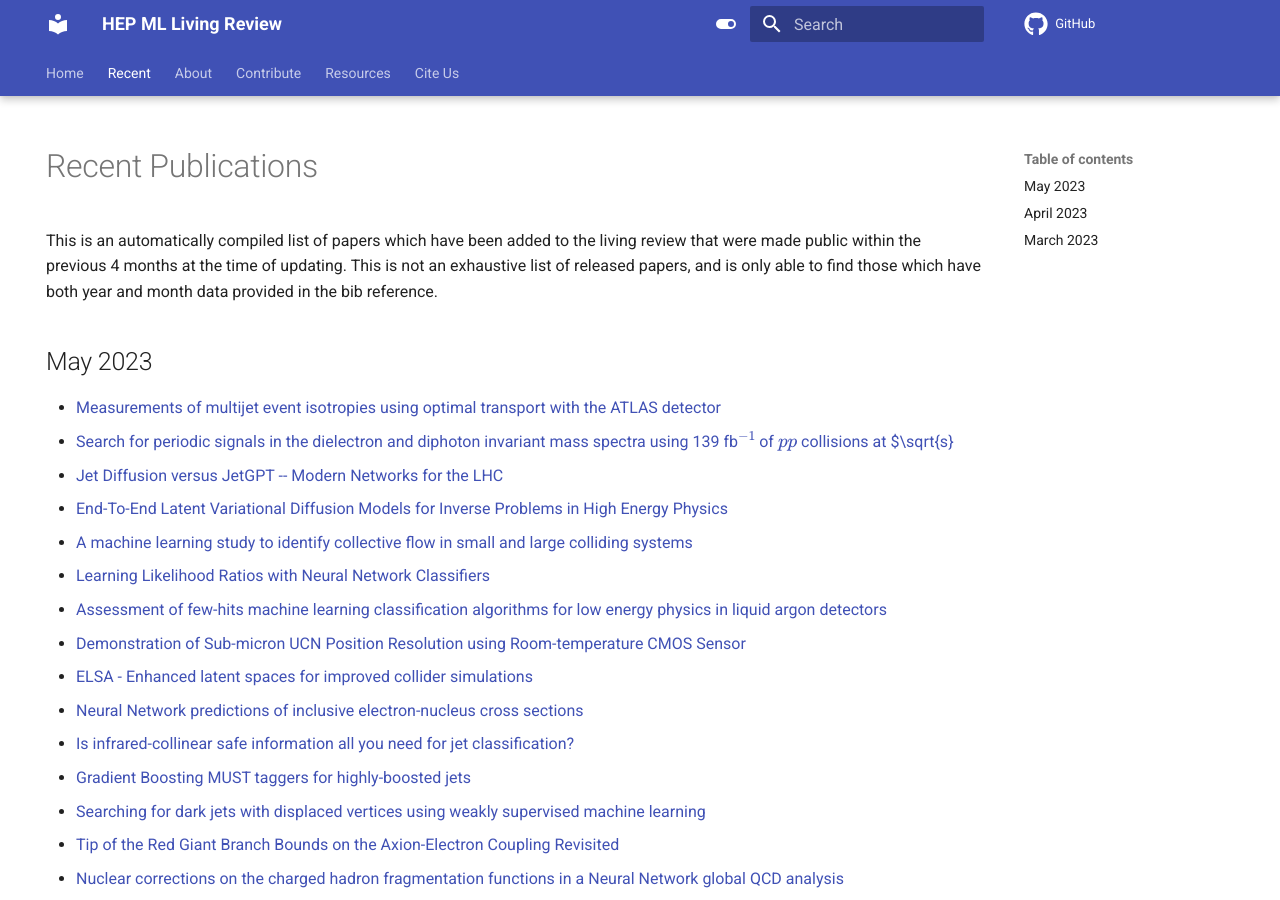
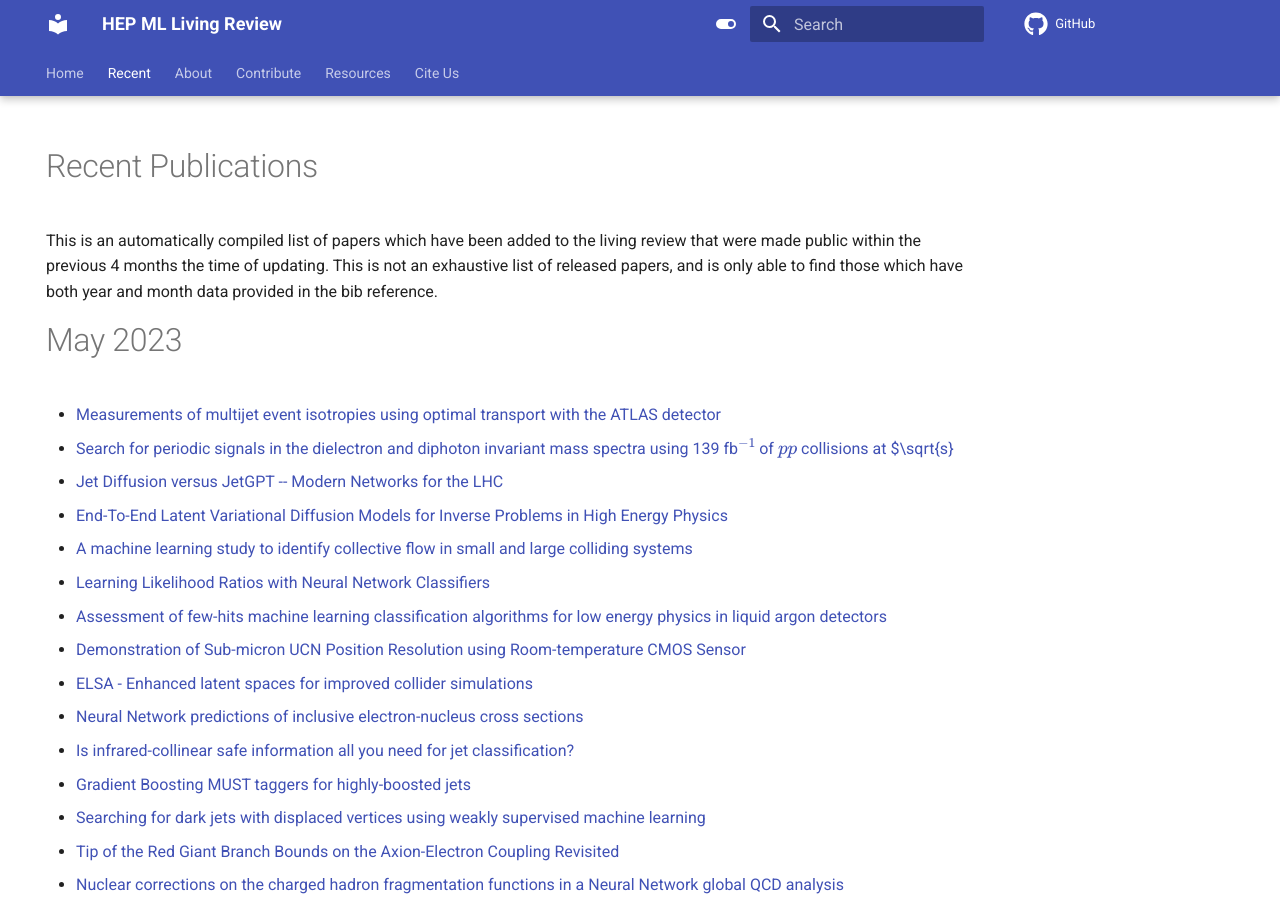
Before and after one commit to iml-wg/HEPML-LivingReview, an MkDocs documentation site: the page built from docs/recent.md, in a window 1280 px wide and 900 px high. Built offline with MkDocs 1.6.1 and Material for MkDocs 9.7.7, drawn with Linux system fonts in a browser that asks for light colours; comment, search, counter and statistics services are not loaded.

Commit message:
Rerun python file

```diff
--- a/docs/recent.md
+++ b/docs/recent.md
@@ -7,9 +7,9 @@
 
 # Recent Publications
 
-This is an automatically compiled list of papers which have been added to the living review that were made public within the previous 4 months at the time of updating. This is not an exhaustive list of released papers, and is only able to find those which have both year and month data provided in the bib reference.
+This is an automatically compiled list of papers which have been added to the living review that were made public within the previous 4 months  the time of updating. This is not an exhaustive list of released papers, and is only able to find those which have both year and month data provided in the bib reference.
 
-## May 2023
+# May 2023
 * [Measurements of multijet event isotropies using optimal transport with the ATLAS detector](https://arxiv.org/abs/2305.16930)
 * [Search for periodic signals in the dielectron and diphoton invariant mass spectra using 139 fb$^{-1}$ of $pp$ collisions at $\sqrt{s}](https://arxiv.org/abs/2305.10894)
 * [Jet Diffusion versus JetGPT -- Modern Networks for the LHC](https://arxiv.org/abs/2305.10475)
```
Also changed, not shown: README.md (+1 -1 lines), docs/index.md (+1 -1 lines).
